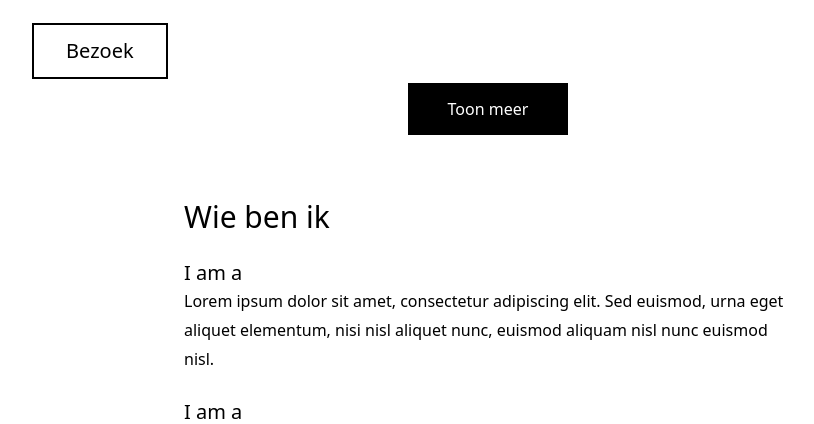
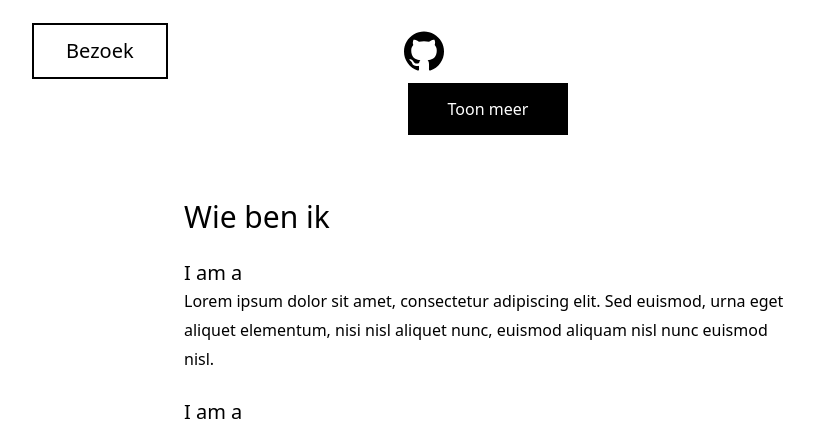
Before and after one commit to Arnhoudt/portfolio, a Flask app: page / in a window 1280 px wide. Shown: the part 3231-3655 px from the top of the page, without its empty margins (152-966 px from the left). Run offline with Flask 2, Linux system fonts and the light colour scheme; style sheets or scripts are compiled from the project's sources.

Commit message:
black filter now works

```diff
--- a/static/src/style.css
+++ b/static/src/style.css
@@ -34,7 +34,7 @@ h3{
 }
 
 .filter-black{
-    filter: brightness(100%);
+    filter: brightness(0%);
 }
 
 .collapsed.skill_description{
```
